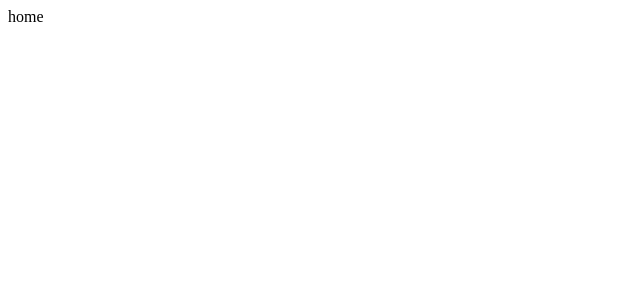
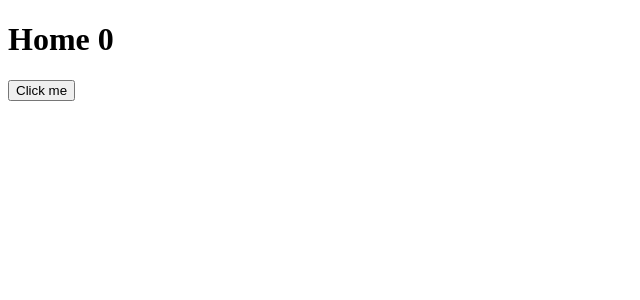
Before and after one commit to zizimoos/practise-nextjs-220406, a Next.js app: page / in a window 1280 px wide. Shown: the top 300 px of the page, without its empty margins (0-640 px from the left). Built offline with nearby package versions, Linux system fonts and the light colour scheme.

Commit message:
...test counter

```diff
--- a/pages/index.js
+++ b/pages/index.js
@@ -1,3 +1,9 @@
+import { useState } from "react";
+
 export default function Home() {
-    return "home"
+    const [count, setCount] = useState(0);
+    return (<div>
+        <h1>Home {count}</h1>
+        <button onClick={() => setCount(current => current + 1)}>Click me</button>
+    </div>)
 }
```
